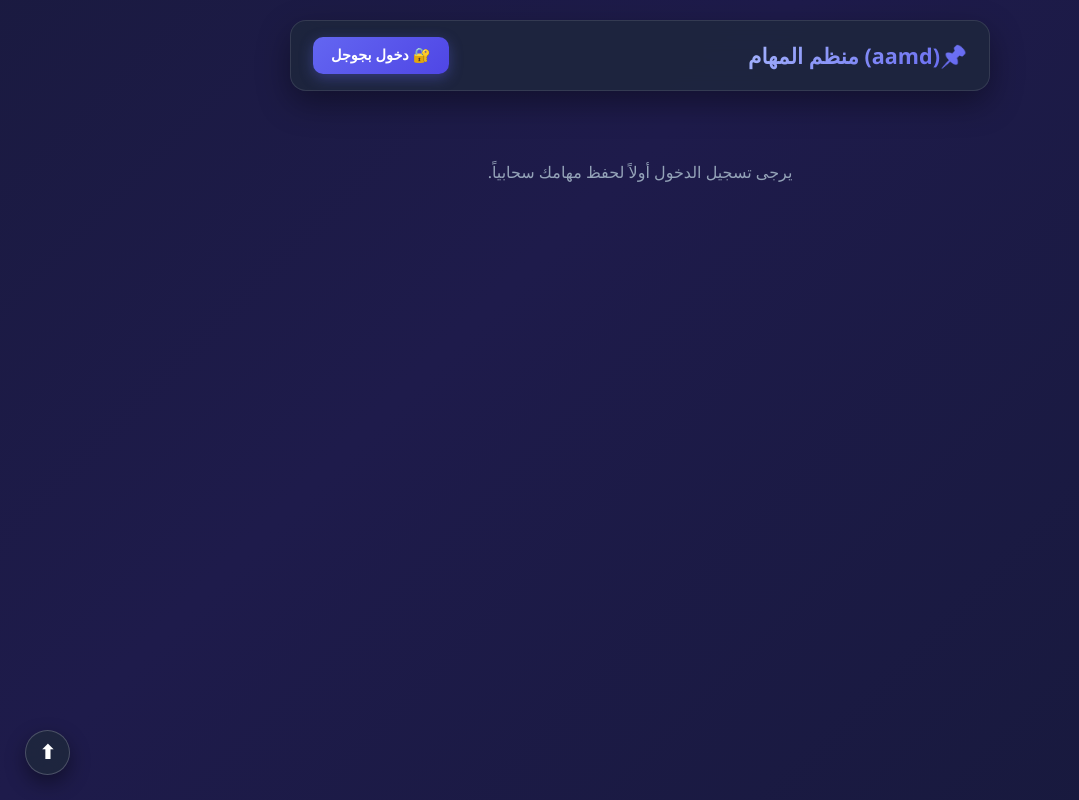
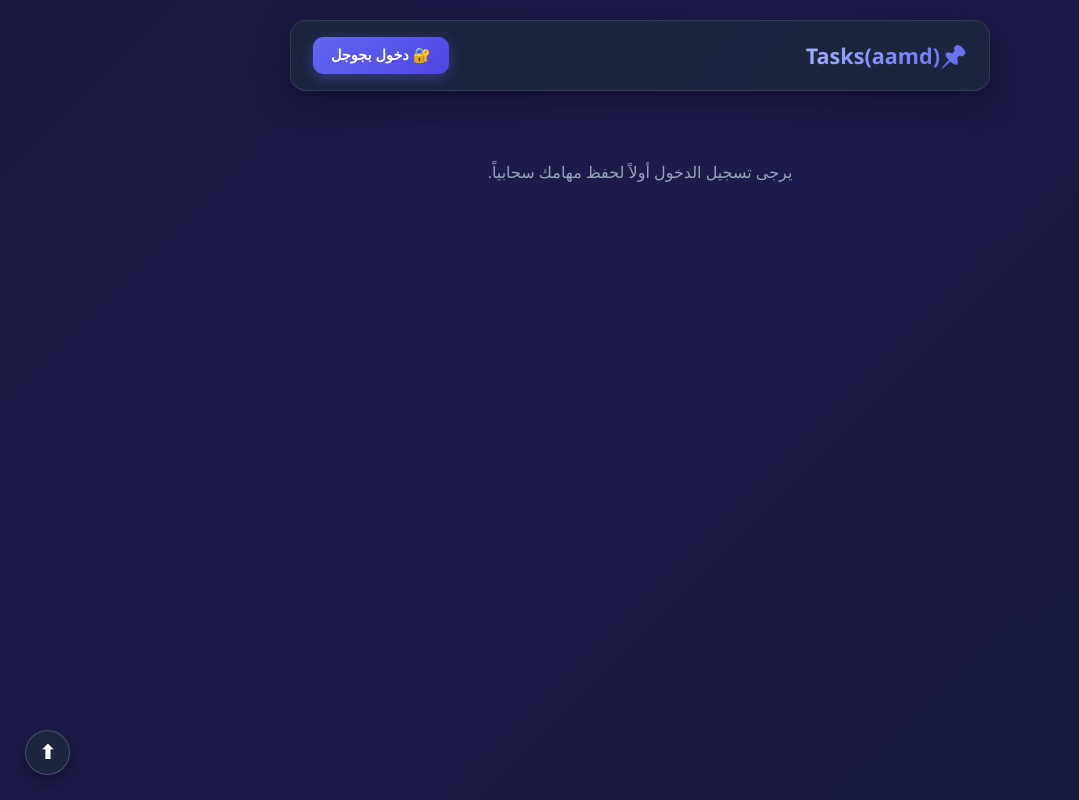
Before and after one commit to ahmedreda01098838-svg/Tasks, a website: page index.html in a window 1280 px wide. Shown: the whole page, without its empty margins (0-1079 px from the left). Drawn offline with nearby package versions, Linux system fonts and the light colour scheme; some packages are replaced by stand-ins of ours; no server answers; a script that the page names is missing.

Commit message:
Update index.html

```diff
--- a/index.html
+++ b/index.html
@@ -20,7 +20,7 @@
 
     <!-- Header Section -->
     <header class="header">
-        <h1>📌(aamd) منظم المهام</h1>
+        <h1>📌Tasks(aamd)</h1>
         <div class="user-profile" id="user-profile">
             <!-- سيتم إضافة زر الدخول أو صورة المستخدم هنا عبر JS -->
         </div>
```
